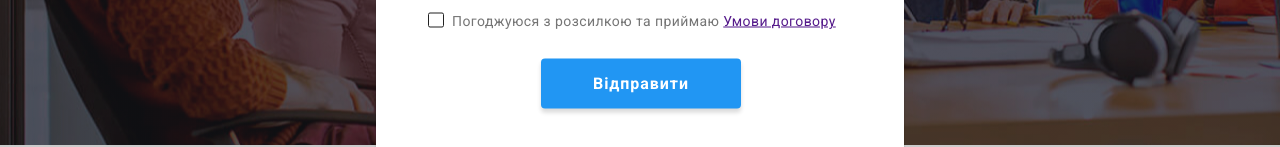
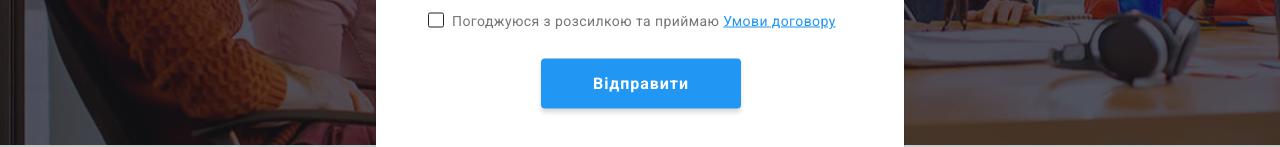
Before and after one commit to Ihor1999/goit-markup-hw-06, a plain HTML site: page index.html in a window 1280 px wide. Both pictures are taken after a click on the button "Заказать услугу". Shown: the part 529-676 px from the top of the page. Drawn offline with nearby package versions, Linux system fonts and the light colour scheme.

Commit message:
Update styles.css

```diff
--- a/css/styles.css
+++ b/css/styles.css
@@ -713,6 +713,7 @@ background: rgba(0, 0, 0, 0.2);
 position: fixed;
 top: 0;
 left: 0;
+z-index:5;
 transition: opacity  250ms cubic-bezier(0.4, 0, 0.2, 1), visibility  250ms cubic-bezier(0.4, 0, 0.2, 1);
 }
 .backdrop.is-hidden{
@@ -814,6 +815,9 @@ padding: 40px;
 }
 .checkbox:focus + .label::before{
     outline: 1px solid var(--blue-color);
+}
+.checkbox-site{
+    color: var(--blue-color);
 }
 .label::before{
     content: "";
```
